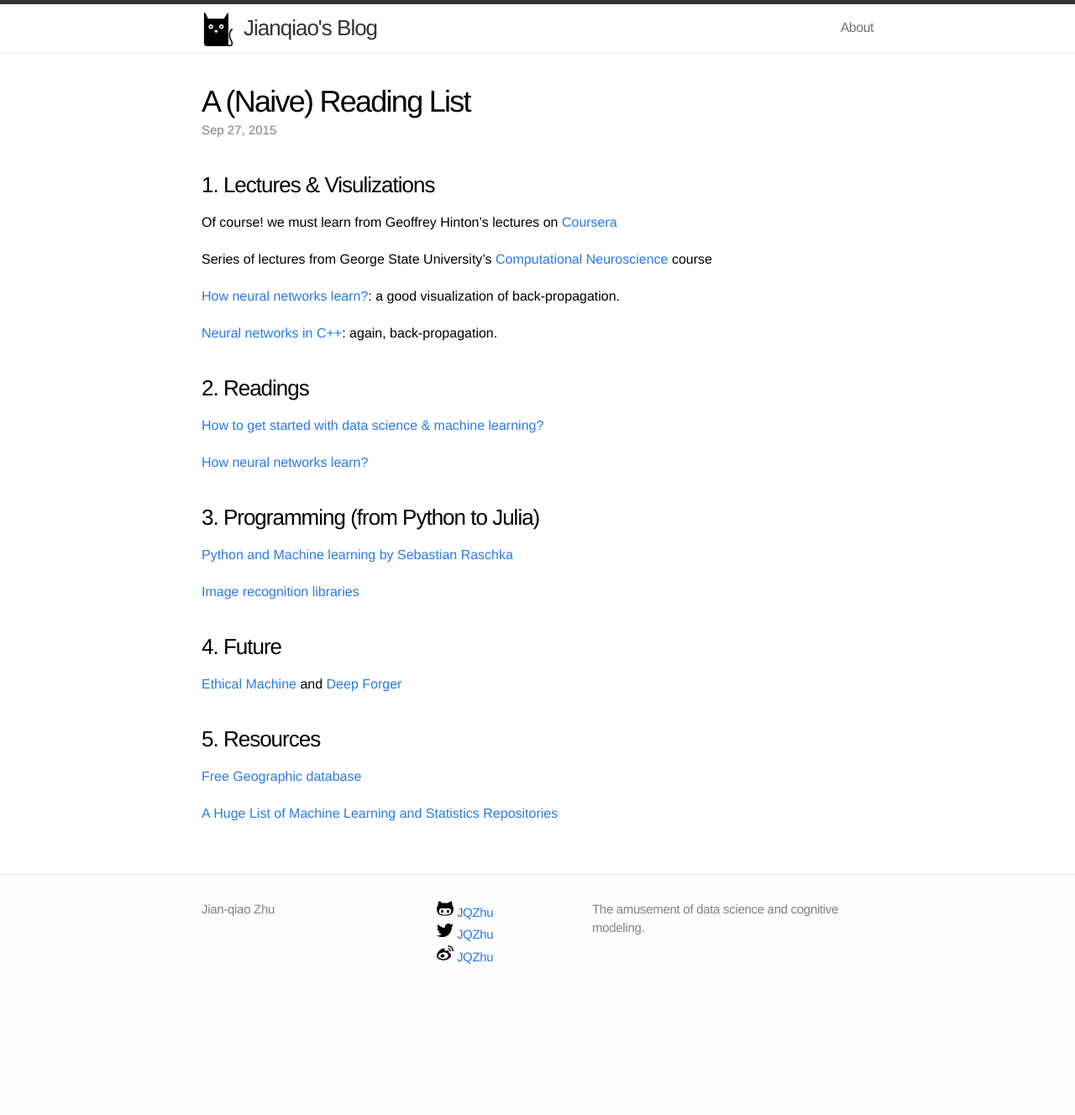
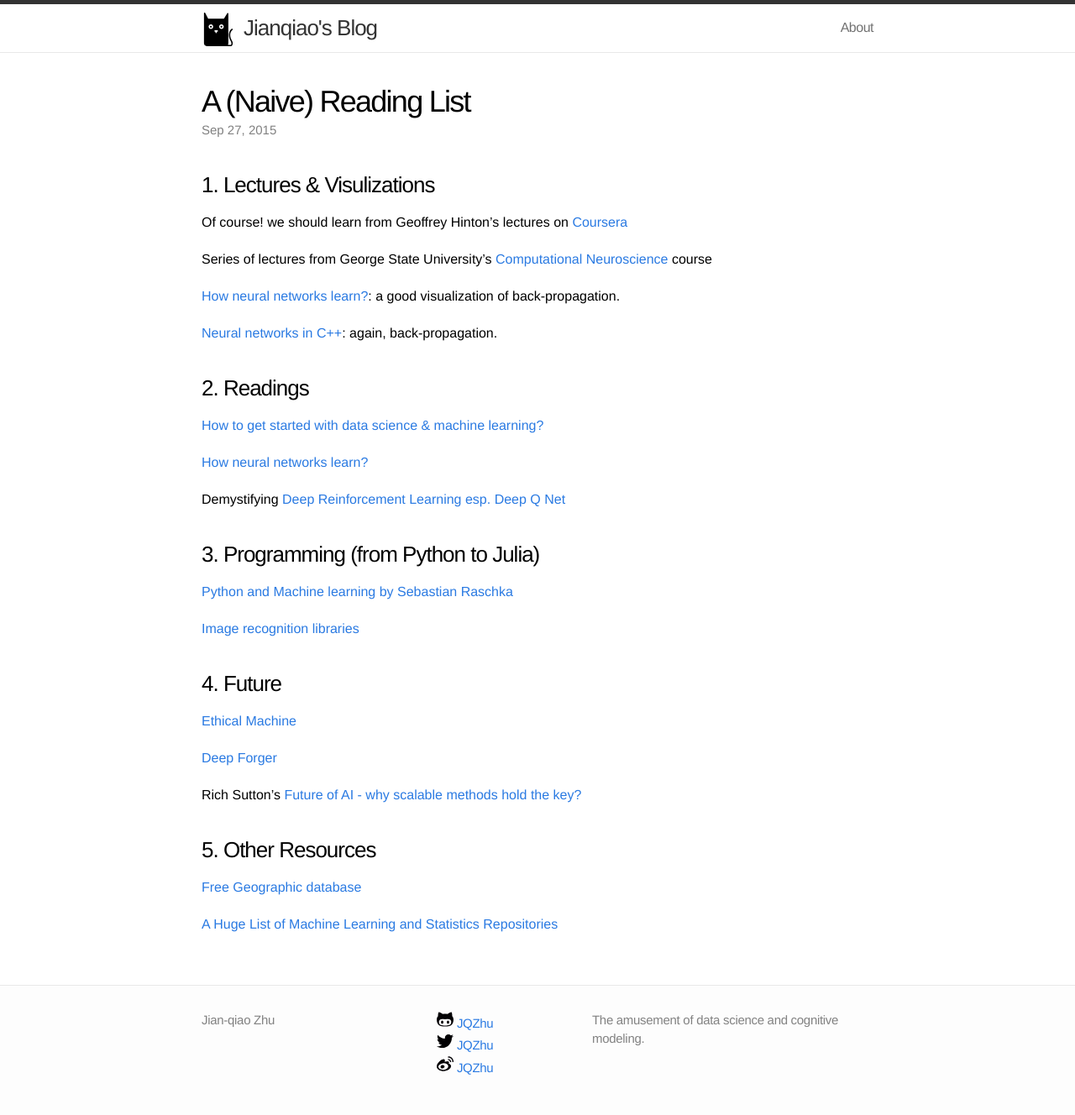
Before and after one commit to jianqiaozhu/jianqiaozhu.github.io, a Jekyll site: the page built from _posts/2015-09-27-ReadingList.markdown, in a window 1280 px wide. Shown: the whole page at 84% size. Built offline with Jekyll 4.4.1, drawn with Linux system fonts in a browser that asks for light colours; Markdown is read by kramdown in place of the engine named in the settings; before the commit the page ends 1196 px from its top, so only the background shows below that.

Commit message:
add more resources

```diff
--- a/_posts/2015-09-27-ReadingList.markdown
+++ b/_posts/2015-09-27-ReadingList.markdown
@@ -2,14 +2,14 @@
 layout: post
 comments: false
 title:  "A (Naive) Reading List"
-excerpt: "Behold!"
+excerpt: ""
 date:   2015-09-27 22:56:00
 mathjax: true
 ---
 
 ### 1. Lectures & Visulizations
 
-Of course! we must learn from Geoffrey Hinton's lectures on [Coursera](https://class.coursera.org/neuralnets-2012-001)
+Of course! we should learn from Geoffrey Hinton's lectures on [Coursera](https://class.coursera.org/neuralnets-2012-001)
 
 Series of lectures from George State University's [Computational Neuroscience](http://www.ni.gsu.edu/~rclewley/Teaching/CompNeuro/NEUR4030.html) course
 
@@ -25,6 +25,7 @@ Series of lectures from George State University's [Computational Neuroscience](h
 
 [How neural networks learn?](http://blog.fastforwardlabs.com/post/129793362663/how-do-neural-networks-learn)
 
+Demystifying [Deep Reinforcement Learning esp. Deep Q Net](http://www.nervanasys.com/demystifying-deep-reinforcement-learning/)
 
 ### 3. Programming (from Python to Julia)
 
@@ -35,10 +36,14 @@ Series of lectures from George State University's [Computational Neuroscience](h
 
 ### 4. Future
 
-[Ethical Machine](http://ethicalmachines.com/) and [Deep Forger](https://twitter.com/deepforger)
+[Ethical Machine](http://ethicalmachines.com/)
+
+[Deep Forger](https://twitter.com/deepforger)
+
+Rich Sutton's [Future of AI - why scalable methods hold the key?](https://www.youtube.com/watch?v=pD-FWetbvN8)
 
 
-### 5. Resources
+### 5. Other Resources
 
 [Free Geographic database](https://github.com/delight-im/FreeGeoDB)
 
```
